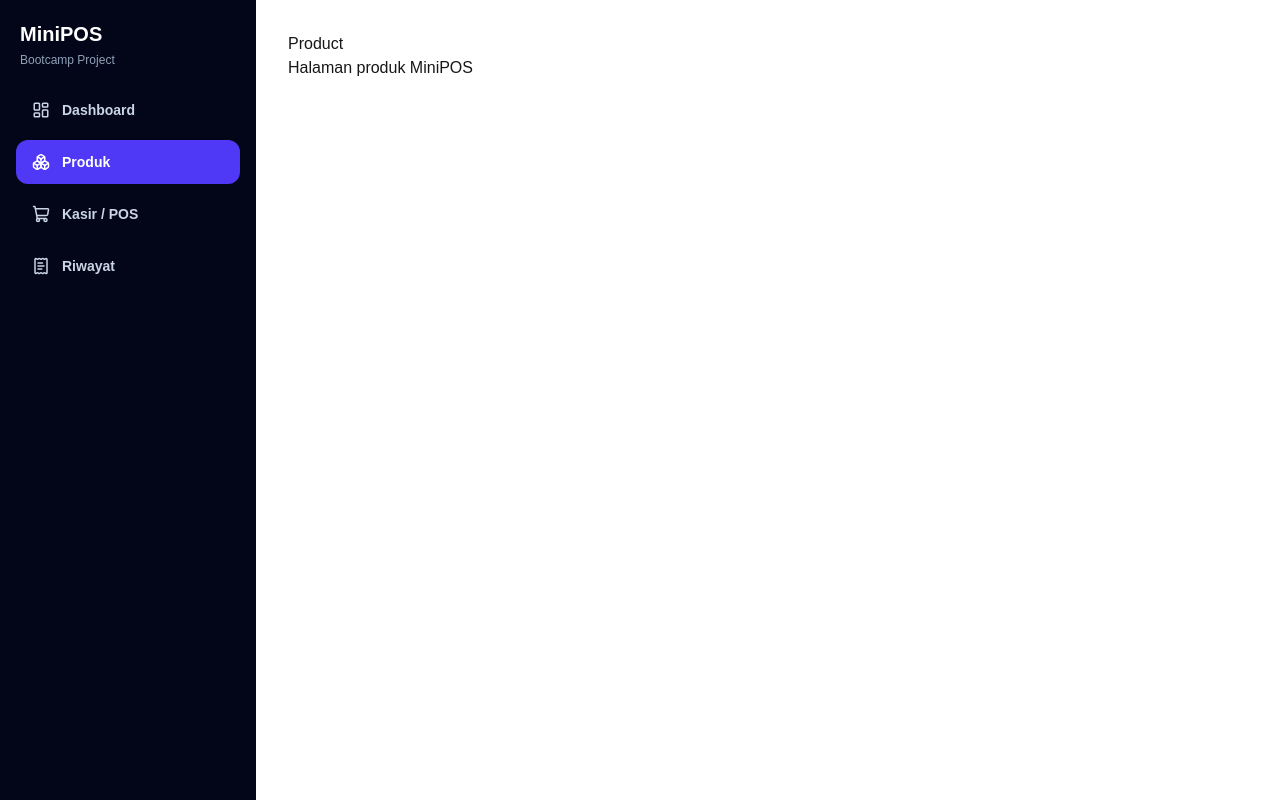
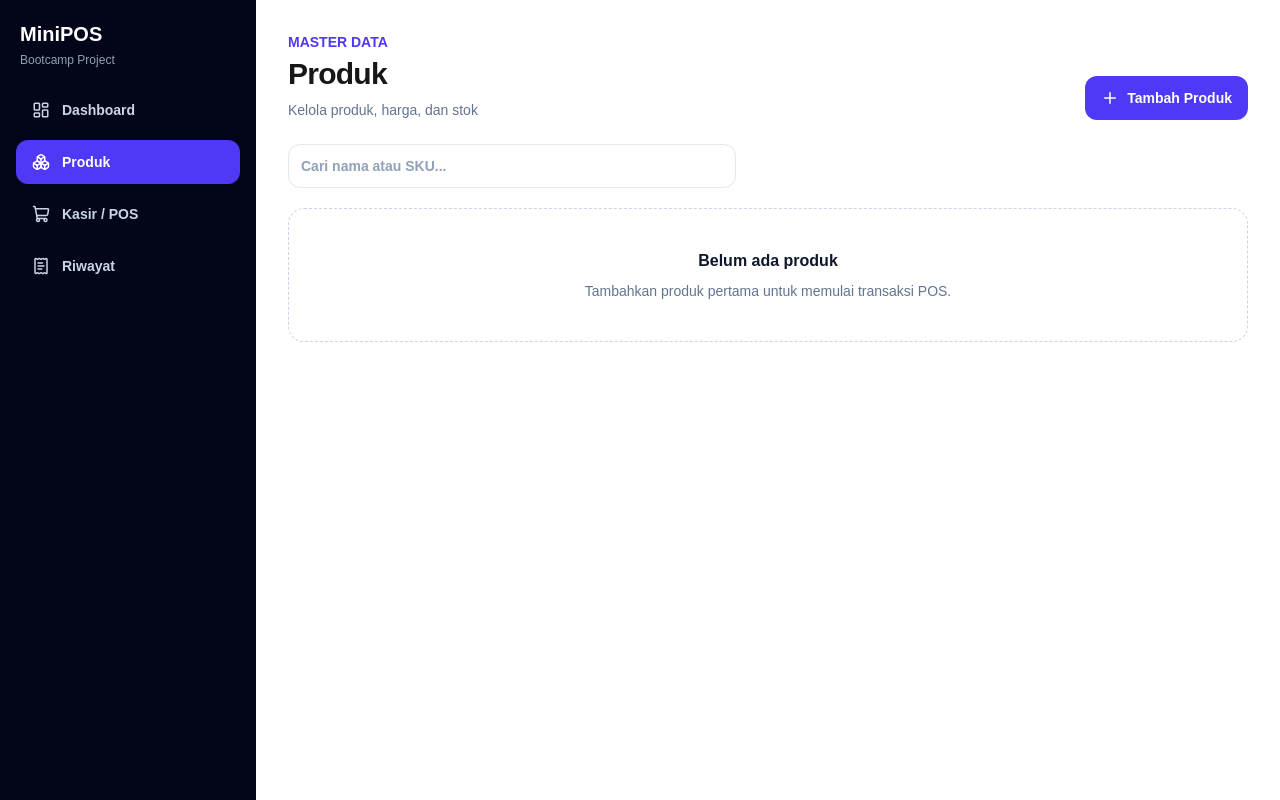
Before and after one commit to afikrij-18/minipos, a Next.js app: page /products in a window 1280 px wide. Built offline with nearby package versions, Linux system fonts and the light colour scheme.

Commit message:
button dashboard added

```diff
--- a/src/app/(dashboard)/products/page.tsx
+++ b/src/app/(dashboard)/products/page.tsx
@@ -1,13 +1,52 @@
-import React from 'react'
+"use client";
 
-export default function ProductPage() {
+import Link from "next/link";
+import { Plus } from "lucide-react";
+import { useState } from "react";
+import { Button } from "@/components/ui/Button";
+import { EmptyState } from "@/components/ui/empty-state";
+import { Input } from "@/components/ui/input";
+
+export default function ProductsPage() {
+  const [search, setSearch] = useState("");
+
   return (
     <div>
-      <h1>Product</h1>
+      <div className="mb-6 flex flex-col gap-4 sm:flex-row sm:items-end sm:justify-between">
+        <div>
+          <p className="text-sm font-bold text-indigo-600">
+            MASTER DATA
+          </p>
 
-      <p>
-        Halaman produk MiniPOS
-      </p>
+          <h1 className="mt-1 text-3xl font-black tracking-tight">
+            Produk
+          </h1>
+
+          <p className="mt-2 text-sm text-slate-500">
+            Kelola produk, harga, dan stok
+          </p>
+        </div>
+
+        <Link href="/products/create">
+          <Button className="w-full sm:w-auto">
+            <Plus size={18} />
+            Tambah Produk
+          </Button>
+        </Link>
+      </div>
+
+      <div className="mb-5 max-w-md">
+        <Input
+          placeholder="Cari nama atau SKU..."
+          value={search}
+          onChange={(e) => setSearch(e.target.value)}
+        />
+      </div>
+
+      <EmptyState
+        title="Belum ada produk"
+        description="Tambahkan produk pertama untuk memulai transaksi POS."
+      />
     </div>
-  )
+  );
 }
--- a/src/components/ui/Button.tsx
+++ b/src/components/ui/Button.tsx
@@ -1,9 +1,26 @@
-import React from 'react'
+import React, { ButtonHTMLAttributes } from 'react'
 
-export default function Button() {
-  return (
-    <div>
+type Props = ButtonHTMLAttributes<HTMLButtonElement> & {
+  variant?: "primary" | "secondary" | "danger";
+};
 
-    </div>
-  )
+export  function Button({
+  className ="",
+  variant = "primary",
+  ... props
+}: Props) {
+  const styles = {
+    primary:
+      "bg-indigo-600 text-white hover:bg-indigo-700 disabled:bg-indigo-300",
+    secondary:
+    "border border-slate-200 bg-white text-slate-700 hover:bg-slate-50",
+    danger:
+    "bg-rose-600 text-white hover:bg-rose-700",
+  }[variant];
+  return(
+    <button
+      className={`inline-flex min-h-11 items-center justify-center gap-2 rounded-xl px-4 text-sm font-bold transition disabled:cursor-not-allowed cursor-pointer ${styles} ${className}`}
+      {...props}
+      />
+  );
 }
--- /dev/null
+++ b/src/components/ui/empty-state.tsx
@@ -0,0 +1,20 @@
+import React from 'react'
+
+export function EmptyState({
+    title,
+    description,
+}: {
+    title:string;
+    description:string;
+}) {
+  return (
+    <div className='rounded-2xl border border-dashed border-slate-300 bg-white p-10 text-center'>
+        <h3 className='font-bold text-slate-900'>
+            {title}
+        </h3>
+    <p className='mt-2 text-sm text-slate-500'>
+        {description}
+        </p>
+    </div>
+  );
+}
--- /dev/null
+++ b/src/components/ui/input.tsx
@@ -0,0 +1,30 @@
+import React from 'react'
+import type { InputHTMLAttributes } from 'react';
+
+type Props = InputHTMLAttributes<HTMLInputElement> & {
+    label?: string;
+    error?: string;
+}
+
+export function Input({
+    label,
+    error,
+    className = "",
+    ...props
+}: Props) {
+  return (
+    <label className="grid gap-2 text-sm font-semibold text-slate-700">
+        {label && <span>{label}</span>}
+    <input
+        className={`min-h-11 rounded-xl border border-slate-200 bg-white px-3 outline-none trasition placeholder:text-slate-400 focus:border=indigo-500 focus:ring-4 focus-ring-indigo-100 ${className}`}
+        {...props}
+    />
+
+    {error && (
+        <span className='text-xs text-rose-600'>
+            {error}
+        </span>
+    )}
+    </label>
+  );
+}
```
